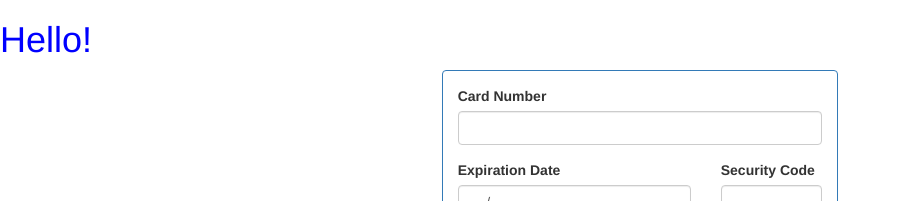
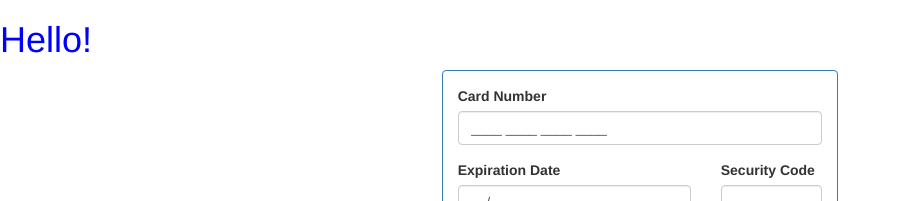
Before and after one commit to piotrleniec/stripe-payments-proof-of-concept, a Vue app: page / in a window 1280 px wide. Shown: the top 201 px of the page, without its empty margins (0-898 px from the left). Built offline with nearby package versions, Linux system fonts and the light colour scheme; the HTML template or start-up script is replaced by a standard one.

Commit message:
CardNumberInput component

```diff
--- a/client/CreditCardForm.vue
+++ b/client/CreditCardForm.vue
@@ -2,8 +2,8 @@
   <div class="panel panel-primary">
     <div class="panel-body">
       <div class="form-group">
-        <label for="number">Card Number</label>
-        <input id="number" class="form-control" v-model="number" />
+        <label for="card-number">Card Number</label>
+        <card-number-input v-model="cardNumber" />
       </div>
       <div class="form-group">
         <div class="row">
@@ -24,18 +24,20 @@
 
 <script>
 import ExpirationDateInput from './CreditCardForm/ExpirationDateInput.vue'
+import CardNumberInput from './CreditCardForm/CardNumberInput.vue'
 
 export default {
   name: 'credit-card-form',
   data() {
     return {
-      number: null,
+      cardNumber: '',
       expDate: { month: '', year: '' },
       cvc: null
     }
   },
   components: {
-    'expiration-date-input': ExpirationDateInput
+    'expiration-date-input': ExpirationDateInput,
+    'card-number-input': CardNumberInput
   }
 }
 </script>
--- /dev/null
+++ b/client/CreditCardForm/CardNumberInput.vue
@@ -0,0 +1,58 @@
+<template>
+  <input
+    id="card-number"
+    class="form-control"
+    v-model="inputValue"
+    @focus="selectFirstCharacter"
+    @keydown="allowToInputOnlySixteenCharacters"
+  />
+</template>
+
+<script>
+import { chunk } from 'lodash-es'
+
+export default {
+  name: 'card-number-input',
+  props: ['value'],
+  computed: {
+    inputValue: {
+      get: function() {
+        return chunk(this.value.padEnd(16, '_').split(''), 4).map(array => array.join('')).join(' ')
+      },
+      set: function(newInputValue) {
+        this.$emit('input', newInputValue.replace(/( |_)/g, ''))
+      }
+    }
+  },
+  methods: {
+    selectFirstCharacter: function(event) {
+      event.target.setSelectionRange(0, 1)
+    },
+    allowToInputOnlySixteenCharacters: function(event) {
+      if (event.keyCode === 37 || event.keyCode === 39) return
+
+      const { selectionStart, selectionEnd } = event.target
+
+      if (selectionStart === 19) {
+        event.preventDefault();
+        return
+      }
+
+      if (selectionEnd - selectionStart !== 1) {
+        event.target.setSelectionRange(
+          selectionStart + (selectionStart % 5 === 4 ? 1 : 0),
+          selectionStart + (selectionStart % 5 === 4 ? 2 : 1)
+        )
+
+        return
+      }
+
+      if (event.keyCode >= 48 && event.keyCode <= 57) {
+        return
+      }
+
+      event.preventDefault()
+    }
+  }
+}
+</script>
```
